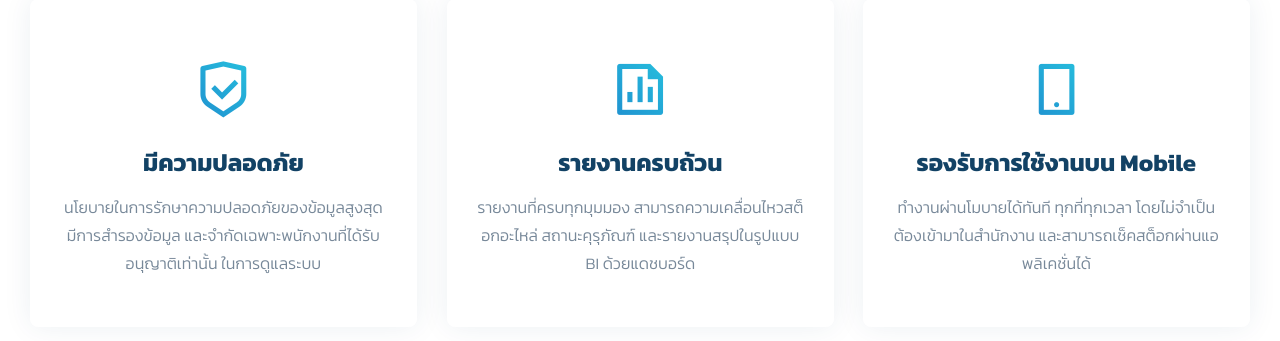
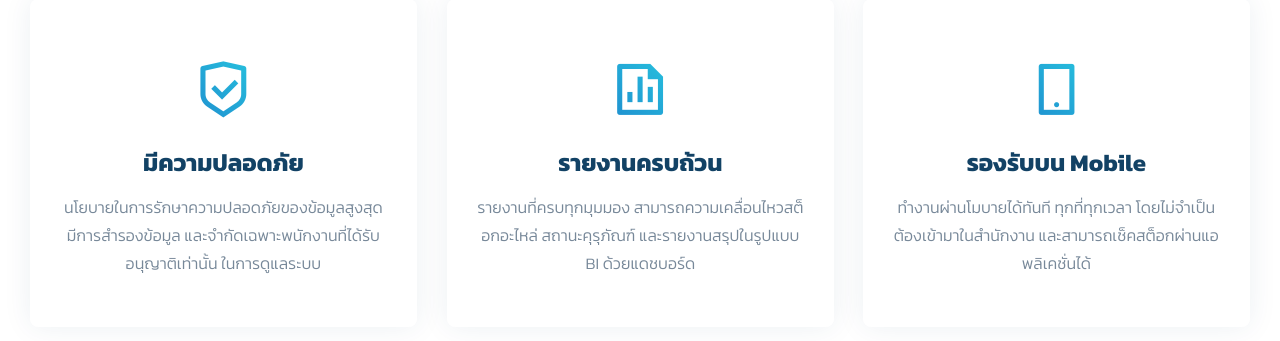
Before and after one commit to appcodeth/memsweb, a Django app: page / in a window 1280 px wide. Shown: the part 1558-1899 px from the top of the page. Run offline with Django 3.2, Linux system fonts and the light colour scheme; some libraries are stand-ins or nearby versions.

```diff
--- a/templates/index.html
+++ b/templates/index.html
@@ -108,7 +108,7 @@
           <div class="col-md-6 col-lg-4 d-flex align-items-stretch mb-5" data-aos="zoom-in" data-aos-delay="600">
             <div class="icon-box">
               <div class="icon"><i class="ri-smartphone-line icon-gradient"></i></div>
-              <h4 class="title"><a href="#">รองรับการใช้งานบน Mobile</a></h4>
+              <h4 class="title"><a href="#">รองรับบน Mobile</a></h4>
               <p class="description">ทำงานผ่านโมบายได้ทันที ทุกที่ทุกเวลา โดยไม่จำเป็นต้องเข้ามาในสำนักงาน และสามารถเช็คสต็อกผ่านแอพลิเคชั่นได้</p>
             </div>
           </div>
```
